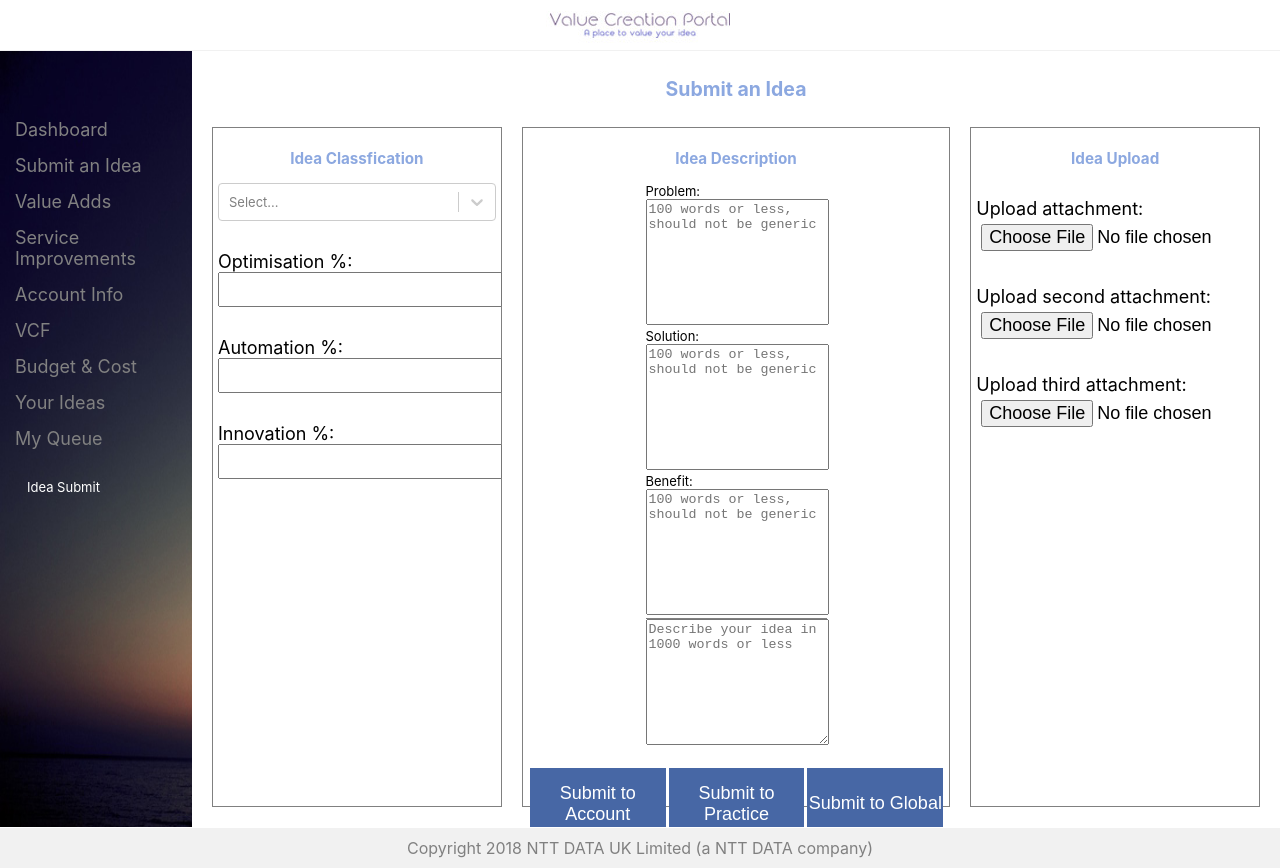
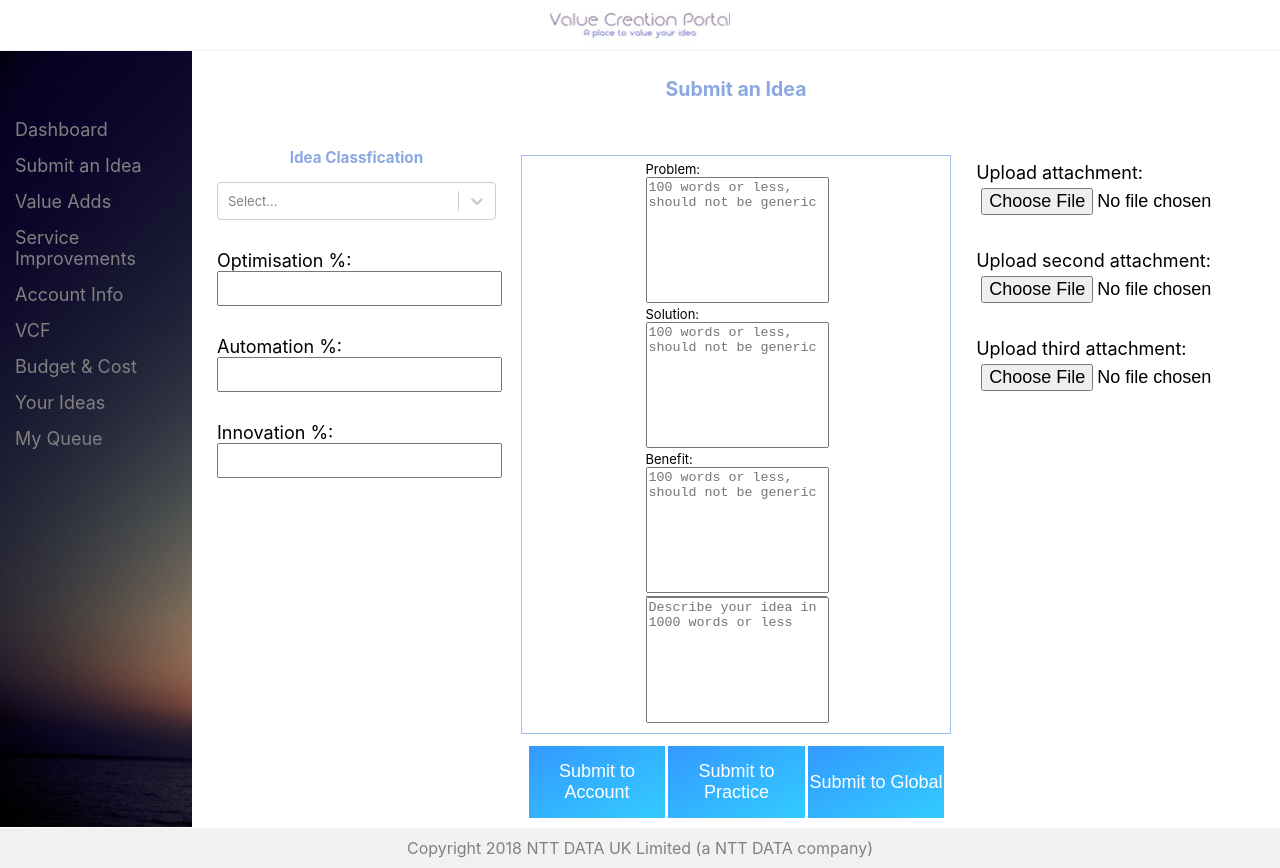
Before and after one commit to mahantesh21/valuecreation-app, a React (Create React App) app: page /IdeaSubmit in a window 1280 px wide. Built offline with nearby package versions, Linux system fonts and the light colour scheme.

Commit message:
changes on idea submit page and css for side bar

```diff
--- a/src/assets/css/Dashboard.css
+++ b/src/assets/css/Dashboard.css
@@ -75,7 +75,8 @@
  }
 .navBar div{
     float: left;
-    border: solid 1px #4767A5;
+    border: solid 1px transparent;
+    border-radius: 4px;
     height: 30px;
     margin: 5px 10px;
     width: 20%;
@@ -90,6 +91,6 @@
 .navBar>div>a{
     text-decoration: none;
     color: #ffffff;
-    font-size: 18px;
-    font-weight: bold;
+    font-size: 20px;
+    font-weight: 600;
 }
--- a/src/assets/css/Header.css
+++ b/src/assets/css/Header.css
@@ -13,7 +13,6 @@
     background: url('../images/NTT-Logo.jpeg') center center;
     background-repeat: no-repeat;
     height: 50px;
-    flex-direction: row;
-    align-items: center;
-    justify-content: space-around;
+    width: 14%;
+    margin: 0 43%;
   }
--- a/src/assets/css/IdeaSubmit.css
+++ b/src/assets/css/IdeaSubmit.css
@@ -8,12 +8,16 @@
     height: 700px;
 }
 .innerContainer{
-    border: solid 1px gray;
     flex: 3;
     margin:10px;
     justify-items: center;
     align-items: center;
-    padding: 5px
+    padding: 5px;
+    height: 81%;
+}
+.borderLine{
+    border: solid 1px #9bc0ef;
+    margin-top: 38px;
 }
 .ideaInitialSection{
   border-bottom:solid 1px gray;
@@ -27,6 +31,9 @@
 }
 .ideaDescSection{
     flex:5;
+}
+.ideaDescSection textarea{
+    resize: none;
 }
 textarea {
     width: 98%
@@ -48,12 +55,14 @@ textarea {
    margin-top: 20px
 }
 button{
-    background: #4767a5;
+    background: #8CA8DF;
     flex:3;
     color: #ffffff;
     font-size: 18px;
     border-style: none;
     margin:0 1px 0 2px;
     padding: 15px 0px 15px 0px;
-    cursor: pointer
+    cursor: pointer;
+    text-align: center;
+    background: linear-gradient(to top left, #33ccff 0%, #3399ff 100%);
 }
--- a/src/assets/css/valueAdds.css
+++ b/src/assets/css/valueAdds.css
@@ -8,9 +8,7 @@
     display: flex;
 }
 .innerContainer{
-    border: solid 1px gray;
     flex: 3;
-    margin:10px;
     justify-items: center;
     align-items: center;
 }
--- a/src/components/IdeaDescription.js
+++ b/src/components/IdeaDescription.js
@@ -4,8 +4,7 @@ import React, {Component} from 'react';
 class IdeaDescription extends Component {
     render() {
         return (
-            <div className="innerContainer" style={{ flex:3 }}>
-                <h3>Idea Description </h3>
+            <div className="innerContainer borderLine" style={{ flex:3 }}>
                <div className="ideaInitialSection">
                    <div className="problemSection">
                    <div className="label">Problem: </div>
--- a/src/components/SideBar.js
+++ b/src/components/SideBar.js
@@ -1,4 +1,4 @@
-import React from "react";
+import React, {Component} from "react";
 import { BrowserRouter as Router, Route, Link } from "react-router-dom";
 import Dashboard from '../views/Dashboard';
 import IdeaSubmit from '../views/IdeaSubmit';
@@ -59,7 +59,22 @@ const routes = [
   }
 ];
 
-function Sidebar() {
+
+class Sidebar extends Component{
+
+  constructor(props){
+    super(props)
+    this.state={
+      active: null
+    };
+  }
+
+  _handleClick(menuItem) {
+    this.setState({ active: menuItem });
+  }
+
+  render(){
+    const activeStyle = { color: '#FFFFFF' };
     return (
       <Router>
         <div  className="sideBar">
@@ -67,35 +82,35 @@ function Sidebar() {
             <div className="logo-container"></div>
             <ul>
               <li>
-              <Link to="/">Dashboard</Link>
+                <Link  style={this.state.active === 'dashboard' ? activeStyle : {}} onClick={this._handleClick.bind(this, 'dashboard')} to="/">Dashboard</Link>
               </li>
               <li>
-              <Link to="/IdeaSubmit">Submit an Idea</Link>
+                <Link style={this.state.active === 'ideasubmit' ? activeStyle : {}}  onClick={this._handleClick.bind(this, 'ideasubmit')} to="/IdeaSubmit">Submit an Idea</Link>
               </li>
               <li>
-              <Link to="/ValueAdds">Value Adds</Link>
+                <Link style={this.state.active === 'valueadds' ? activeStyle : {}} onClick={this._handleClick.bind(this, 'valueadds')}  to="/ValueAdds">Value Adds</Link>
               </li>
               <li>
-              <Link to="/ServiceImprovements">Service Improvements</Link>
+                <Link style={this.state.active === 'serviceimprovements' ? activeStyle : {}} onClick={this._handleClick.bind(this, 'serviceimprovements')} to="/ServiceImprovements">Service Improvements</Link>
               </li>
               <li>
-              <Link to="/AccountInfo">Account Info</Link>
+                <Link style={this.state.active === 'accountinfo' ? activeStyle : {}} onClick={this._handleClick.bind(this, 'accountinfo')} to="/AccountInfo">Account Info</Link>
               </li>
               <li>
-              <Link to="/VCF">VCF</Link>
+                <Link style={this.state.active === 'vcf' ? activeStyle : {}} onClick={this._handleClick.bind(this, 'vcf')} to="/VCF">VCF</Link>
               </li>
               <li>
-              <Link to="/Budget&Cost">Budget & Cost</Link>
+                <Link style={this.state.active === 'Budget&Cost' ? activeStyle : {}} onClick={this._handleClick.bind(this, 'Budget&Cost')} to="/Budget&Cost">Budget & Cost</Link>
               </li>
               <li>
-              <Link to="/YourIdeas">Your Ideas</Link>
+                <Link style={this.state.active === 'yourideas' ? activeStyle : {}} onClick={this._handleClick.bind(this, 'yourideas')}  to="/YourIdeas">Your Ideas</Link>
               </li>
               <li>
-              <Link to="/MyQueue">My Queue</Link>
+                <Link style={this.state.active === 'myqueue' ? activeStyle : {}}  onClick={this._handleClick.bind(this, 'myqueue')} to="/MyQueue">My Queue</Link>
               </li>
 
 
-          {routes.map((route, index) => (
+            {/* {routes.map((route, index) => (
 
               <Route
                 key={index}
@@ -103,7 +118,7 @@ function Sidebar() {
                 exact={route.exact}
                 component={route.sidebar}
               />
-          ))}
+            ))} */}
             </ul>
           </div>
           <div className="right-panel column">
@@ -122,5 +137,6 @@ function Sidebar() {
       </Router>
     );
   }
+}
 
 export default Sidebar;
--- a/src/components/UploadIdea.js
+++ b/src/components/UploadIdea.js
@@ -5,7 +5,6 @@ class UploadIdea extends Component {
     render() {
         return (
             <div className="innerContainer" style={{ flex:2 }}>
-                <h3>Idea Upload </h3>
                <div className="formField">
                    <label>Upload attachment: </label>
                    <input type="file"/>
--- a/src/components/ValueAddsGraph.js
+++ b/src/components/ValueAddsGraph.js
@@ -19,7 +19,7 @@ class ValueAddsGraph extends Component{
         // Ajax calls here
         this.setState({
           chartData:{
-            labels: ['Cat 1', 'Cat 2', 'Category 3', 'Category 4'],
+            labels: ['Category 1', 'Category 2', 'Category 3', 'Category 4'],
 
             datasets: [
                 {
```
Lines whose indentation alone changed are shown as unchanged.
